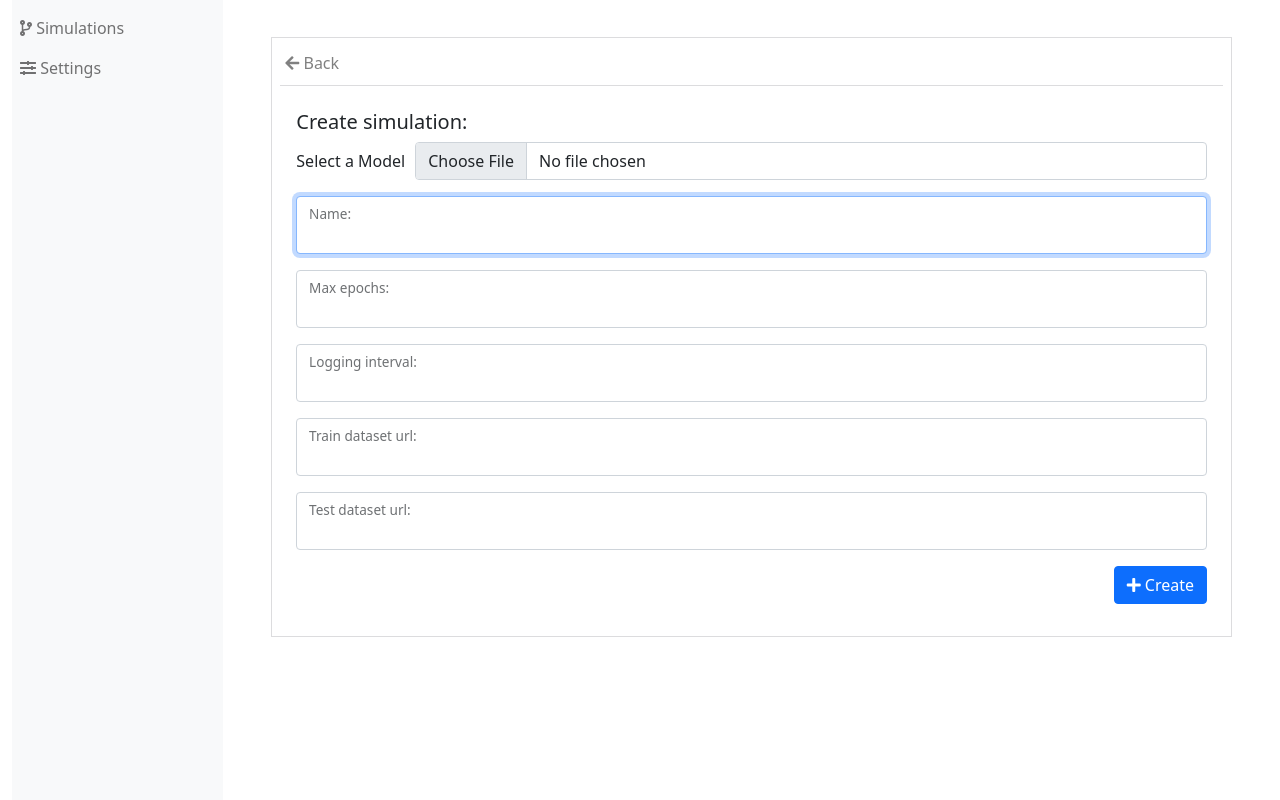
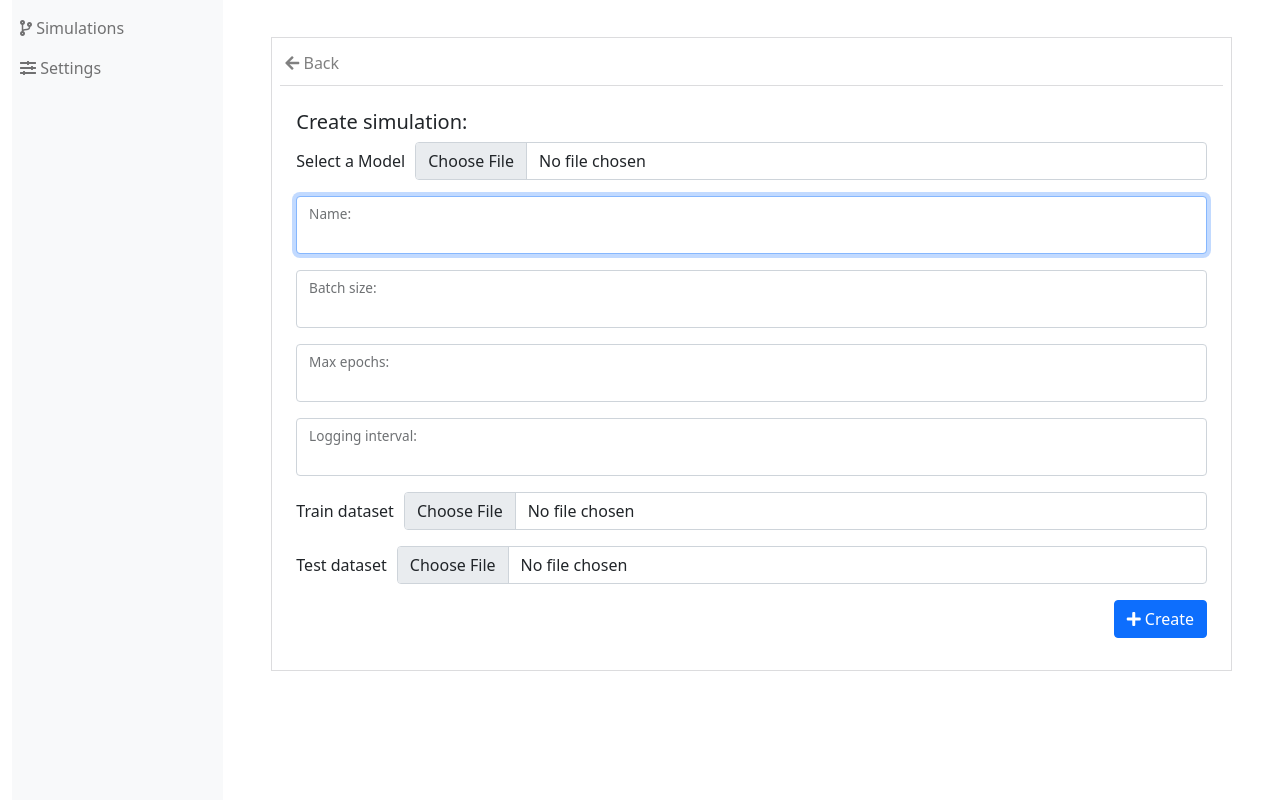
Before and after one commit to Dioben/PI18, a Django app: page /simulations/create/ in a window 1280 px wide. Shown: the part 40-840 px from the top of the page. Run offline with Django 3.2, Linux system fonts and the light colour scheme; the visitor is signed in with stand-in values (Sample User, id 1); some libraries are stand-ins or nearby versions.

Commit message:
Changes to creation form to match deployer Doesn't go to sim page on submit

```diff
--- a/server/app/forms.py
+++ b/server/app/forms.py
@@ -49,17 +49,25 @@ class ConfSimForm(forms.Form):
             }
         )
     )
-    train_dataset_url = forms.URLField(
-        widget=forms.TextInput(
+    batch_size = forms.IntegerField(
+        validators=[MinValueValidator(1)],
+        widget=forms.NumberInput(
             attrs={
                 'class': 'form-control'
             }
         )
     )
-    test_dataset_url = forms.URLField(
+    train_dataset = forms.FileField(
+        widget=forms.FileInput(
+            attrs={
+                'class': 'form-control'
+            }
+        )
+    )
+    test_dataset = forms.FileField(
         required=False,
         help_text="If absent we will use the training dataset",
-        widget=forms.TextInput(
+        widget=forms.FileInput(
             attrs={
                 'class': 'form-control'
             }
--- a/server/app/views.py
+++ b/server/app/views.py
@@ -4,7 +4,6 @@ from django.contrib import auth
 from django.shortcuts import render, redirect
 
 # Create your views here.
-from django.contrib.auth.models import User
 from django.http import HttpResponseRedirect, HttpResponse
 from django.shortcuts import render
 from django.views.decorators.csrf import csrf_exempt
@@ -57,7 +56,7 @@ def simulation_create(request):
         response = simulations(request)
         if type(response) is HttpResponse:
             return response
-        redirect('/simulations/'+response.id)
+        redirect('/simulations/'+str(response.id.int))
     return render(request, 'simulationCreate.html', {'fileForm': UploadModelFileForm(), 'configForm': ConfSimForm()})
 
 
@@ -77,19 +76,10 @@ def simulation_info(request, id):
         'simulation': response
     }
     return render(request, 'simulationInfo.html', t_params)
-"""
-def simulation_createTest(request):
-    sim = Simulation(owner=User.objects.get(username="admin"), isdone=False, isrunning=False, model="modeltext",
-                     name="Sim 1", layers=4,
-                     biases=bytes("test_string", 'utf-8'), epoch_interval=2,
-                     goal_epochs=5)
-    sim.save()
-    return HttpResponse("Failed to reach deployer", 500)
-"""
 
 def post_sim(request):  #TODO: add a version that allows file upload for Dataset
     modelForm = UploadModelFileForm(request.POST, request.FILES)
-    confForm = ConfSimForm(request.POST)
+    confForm = ConfSimForm(request.POST, request.FILES)
     if modelForm.is_valid() and confForm.is_valid():
         model = request.FILES['model']
         modeltext = b''
@@ -116,20 +106,37 @@ def post_sim(request):  #TODO: add a version that allows file upload for Dataset
                          goal_epochs=confForm.cleaned_data["max_epochs"])
         sim.save()
 
-        trainset = confForm.cleaned_data['train_dataset_url']
-        if "test_dataset_url" in confForm.cleaned_data.keys():
-            testset = confForm.cleaned_data['test_dataset_url']
+        trainset = '/all_datasets/'+str(sim.id)+'-dataset_train.npz'
+        if "test_dataset" in request.FILES:
+            testset = '/all_datasets/'+str(sim.id)+'-dataset_test.npz'
+            f = open(testset, 'wb+')
+            for chunk in request.FILES['test_dataset'].chunks():
+                f.write(chunk)
+            f.close()
         else:
             testset = trainset
+        f = open(trainset, 'wb+')
+        for chunk in request.FILES['train_dataset'].chunks():
+            f.write(chunk)
+        f.close()
 
         postdata = {
             "conf": {
                 "id": str(sim.id.int),
                 "dataset_train": trainset,
                 "dataset_test": testset,
-                "dataset_url": True,
+                "dataset_url": False,
+                "batch_size": confForm.cleaned_data['batch_size'],
                 "epochs": sim.goal_epochs,
-                "interval": sim.epoch_interval
+                "epoch_period": sim.epoch_interval,
+                "train_feature_name": "x_train",
+                "train_label_name": "y_train",
+                "test_feature_name": "x_test",
+                "test_label_name": "y_test",
+                "optimizer": "rmsprop",
+                "loss_function": "SparseCategoricalCrossentropy",
+                "from_logits": True,
+                "validation_split": 0.3
             },
             "model": json.loads(sim.model)
         }
--- a/server/templates/simulationCreate.html
+++ b/server/templates/simulationCreate.html
@@ -23,6 +23,10 @@
                             {{ configForm.name.label_tag }}
                         </div>
                         <div class="form-floating mb-3">
+                            {{ configForm.batch_size }}
+                            {{ configForm.batch_size.label_tag }}
+                        </div>
+                        <div class="form-floating mb-3">
                             {{ configForm.max_epochs }}
                             {{ configForm.max_epochs.label_tag }}
                         </div>
@@ -30,13 +34,13 @@
                             {{ configForm.logging_interval }}
                             {{ configForm.logging_interval.label_tag }}
                         </div>
-                        <div class="form-floating mb-3">
-                            {{ configForm.train_dataset_url }}
-                            {{ configForm.train_dataset_url.label_tag }}
+                        <div class="mb-3 d-flex">
+                            <label for="{{ configForm.train_dataset.id_for_label }}" class="form-label mb-0" style="white-space: nowrap; margin-right: 10px; height: 38px; line-height: 38px; text-align: center; ">{{ configForm.train_dataset.label }}</label>
+                            {{ configForm.train_dataset }}
                         </div>
-                        <div class="form-floating mb-3">
-                            {{ configForm.test_dataset_url }}
-                            {{ configForm.test_dataset_url.label_tag }}
+                        <div class="mb-3 d-flex">
+                            <label for="{{ configForm.test_dataset.id_for_label }}" class="form-label mb-0" style="white-space: nowrap; margin-right: 10px; height: 38px; line-height: 38px; text-align: center; ">{{ configForm.test_dataset.label }}</label>
+                            {{ configForm.test_dataset }}
                         </div>
                         <div class="d-flex justify-content-end">
                             <button type="submit" class="btn btn-primary"><i class="fa fa-plus"></i> Create</button>
```
